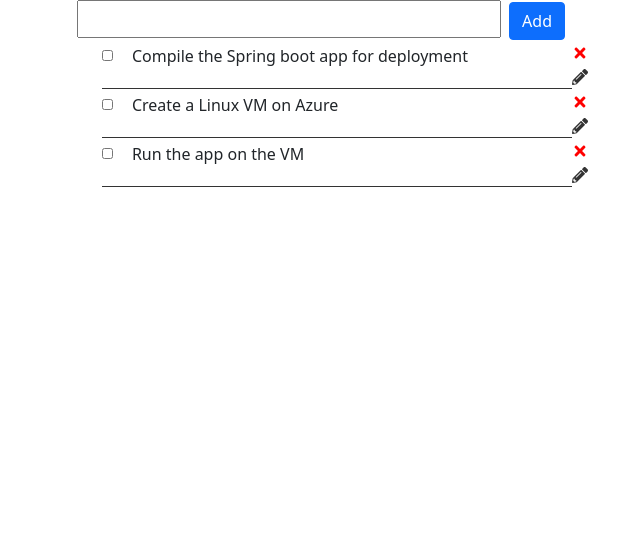
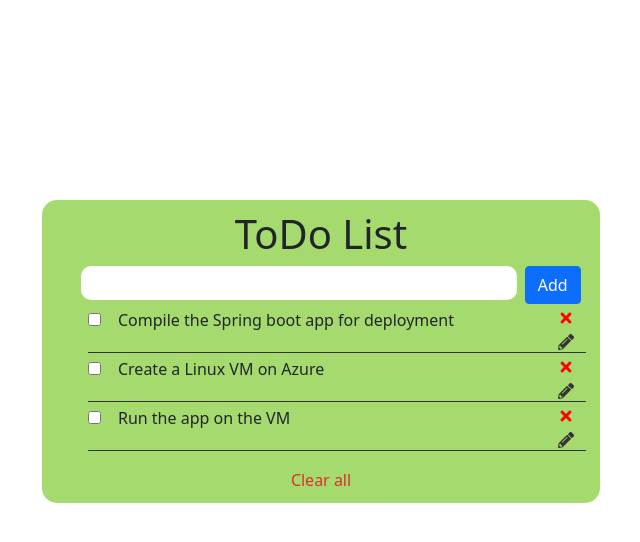
Before and after one commit to aselwilliams/Todo-hooks, a React (Create React App) app: page / in a window 1280 px wide. Shown: the top 542 px of the page, without its empty margins (319-959 px from the left). Built offline with nearby package versions, Linux system fonts and the light colour scheme.

Commit message:
clear all btn enabled, styles added

```diff
--- a/src/App.css
+++ b/src/App.css
@@ -1,40 +1,58 @@
-.container{
-  width: 63%;
+.container {
+  width: 65%;
   margin: auto;
+  margin-top: 200px;
   text-align: center;
 }
-ul{
-width: 45%;
- margin: auto;
-
+.wrapper {
+  width: 50%;
+  border-radius: 15px;
+  background: rgb(165, 219, 110);
+  margin: auto;
+  padding: 10px 0;
 }
-.flex{
+ul {
+  width: 95%;
+  margin: auto;
+}
+form{
+  width: 100%;
+}
+.flex {
   display: flex;
   justify-content: space-between;
   border-bottom: 1px solid #333;
   align-items: center;
-
 }
-ul li{
+ul li {
   list-style: none;
   text-align: start;
 }
-input{
-  width: 38%;
+.add {
+  width: 78%;
   padding: 5px;
+  margin-left: 20px;
+  border-radius: 10px;
+  border: none;
 }
-.text{
+.text {
   display: grid;
   grid-template-columns: 30px 440px;
   grid-template-rows: 1fr;
 }
-.checkbox{
+.checkbox {
   width: 30px;
 }
-.edit-input{
+.edit-input {
   width: 400px;
 }
-.strike{
+.strike {
   text-decoration: line-through;
-  text-decoration-color:darkred;
+  text-decoration-color: darkred;
 }
+.clear {
+  border:transparent;
+  background: none;
+  color: rgb(218, 49, 49);
+  font-weight: 500;
+}
--- a/src/App.js
+++ b/src/App.js
@@ -49,6 +49,7 @@ function App() {
       setIsComplete(false);
       setText(text);
     }
+    setText('')
   };
   const onAdd = (task) => {
     const id = Math.floor(Math.random() * 10000) + 1;
@@ -74,20 +75,31 @@ function App() {
       )
     );
   };
+
+  const handleClear=()=>{
+    setTasks([])
+  }
   return (
     <div className="container">
+      <div className="wrapper">
+      <h1>ToDo List</h1>
       <form onSubmit={onSubmit}>
-        <input value={text} onChange={(e) => setText(e.target.value)} />
+        <input value={text} onChange={(e) => setText(e.target.value)} className="add"/>
         <button className="btn btn-primary ms-2">
           {isEditing ? "Edit" : "Add"}{" "}
         </button>
       </form>
+      <div>
       <Tasks
         tasks={tasks}
         onDelete={deleteTask}
         onToggle={toggleIsComplete}
         onEdit={editTask}
+        isComplete={isComplete}
       />
+      </div>
+      <button onClick={handleClear} className="clear">Clear all</button>
+      </div>
     </div>
   );
 }
--- a/src/components/Task.js
+++ b/src/components/Task.js
@@ -3,13 +3,13 @@ import { useState } from "react";
 import { FaTimes } from "react-icons/fa";
 import { FaPencilAlt } from "react-icons/fa";
 
-function Task({ task, onDelete, onToggle, onEdit }) {
-
+function Task({ task, onDelete, onToggle, onEdit,isComplete }) {
+console.log(isComplete)
   return (
     <>
       <li key={task.id} className='flex'>
-        <div className="text">
-          <div className="checkbox">
+        <div className={`text ${isComplete ? 'strike' : ''}`}>
+          <div className='checkbox'>
             <input type="checkbox" onClick={() => onToggle(task.id)} />
           </div>
           <p>{task.text} </p>
--- a/src/components/Tasks.js
+++ b/src/components/Tasks.js
@@ -1,7 +1,7 @@
 import React from "react";
 import Task from "./Task";
 
-function Tasks({ tasks, onDelete, onEdit, onToggle }) {
+function Tasks({ tasks, onDelete, onEdit, onToggle, isComplete }) {
   return (
     <ul>
       {tasks.map((task) => (
@@ -11,6 +11,7 @@ function Tasks({ tasks, onDelete, onEdit, onToggle }) {
           onDelete={onDelete}
           onEdit={onEdit}
           onToggle={onToggle}
+          isComplete={isComplete}
         />
       ))}
     </ul>
```
